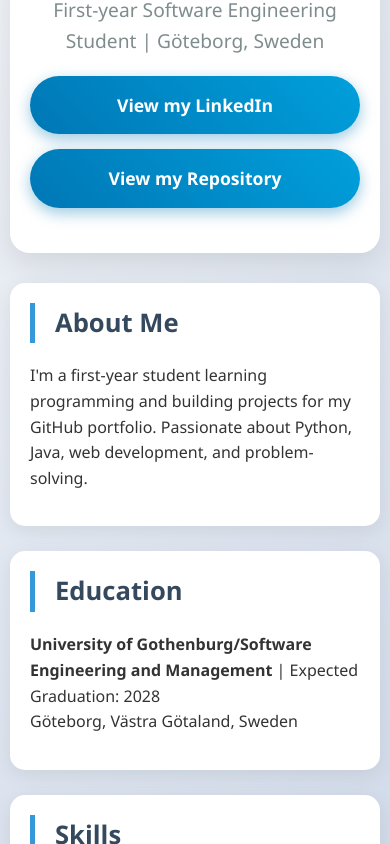
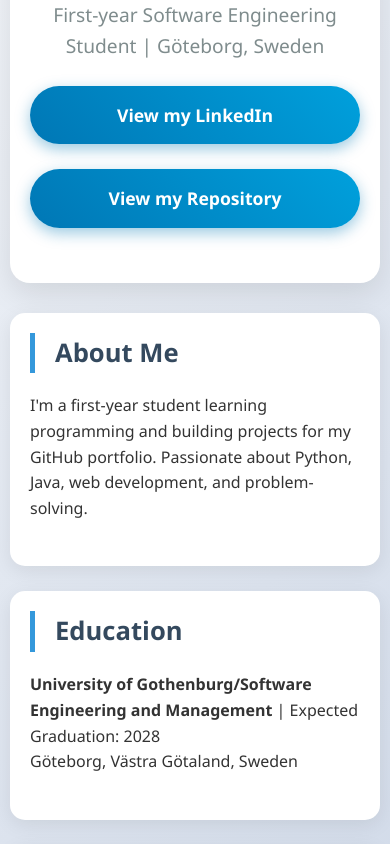
Before and after one commit to zariawiskari/ZarIa-Wiskari-CV, a plain HTML site: page index.html in a window 390 px wide. Shown: the part 284-1128 px from the top of the page. Drawn offline with Linux system fonts and the light colour scheme.

Commit message:
new changes

```diff
--- a/style.css
+++ b/style.css
@@ -34,7 +34,7 @@ h1 {
 header p {
     font-size: 1.2em;
     color: #7f8c8d;
-    margin-bottom: 20px;
+    margin-bottom: 25px;
 }
 .profile-pic {
     width: 150px;
@@ -42,7 +42,7 @@ header p {
     border-radius: 50%;
     border: 5px solid white;
     box-shadow: 0 10px 30px rgba(0,0,0,0.2);
-    margin-bottom: 20px;
+    margin-bottom: 25px;
     object-fit: cover;
 }
 
@@ -58,7 +58,7 @@ header p {
     box-shadow: 0 5px 15px rgba(0,119,181,0.4);
     transition: all 0.3s ease;
     margin-right: 15px;
-    margin-bottom: 10px;
+    margin-bottom: px;
 }
 
 .site-btn:hover {
@@ -111,7 +111,7 @@ ul li::before {
 }
 
 p {
-    margin-bottom: 15px;
+    margin-bottom: 25px;
 }
 
 a {
@@ -140,7 +140,7 @@ a:hover {
     .site-btn {
         display: block;
         margin-right: 0;
-        margin-bottom: 15px;
+        margin-bottom: 25px;
         width: 100%;
         text-align: center;
     }
```
